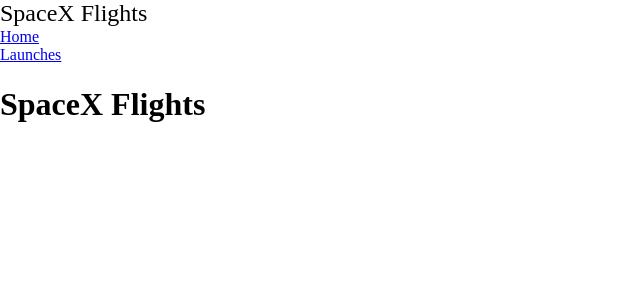
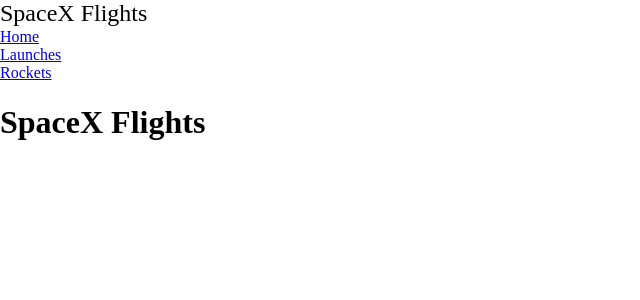
Before and after one commit to RobEasthope/spacex-flights, a React (Create React App) app: page / in a window 1280 px wide. Shown: the top 300 px of the page, without its empty margins (0-640 px from the left). Built offline with nearby package versions, Linux system fonts and the light colour scheme.

Commit message:
Add rockets page to nav and routing

```diff
--- a/src/components/layout/Header.tsx
+++ b/src/components/layout/Header.tsx
@@ -13,6 +13,10 @@
     <NavLink exact={true} to="/launches">
       Launches
     </NavLink>
+    <br />
+    <NavLink exact={true} to="/rockets">
+      Rockets
+    </NavLink>
   </div>
 );
 
--- a/src/routes.tsx
+++ b/src/routes.tsx
@@ -3,6 +3,7 @@
 
 import IndexPage from "./pages/Home/Home";
 import LaunchesPage from "./pages/Launches/Launches";
+import RocketsPage from "./pages/Rockets/Rockets";
 
 // If your app is big + you have routes with a lot of components, you should consider
 // code-splitting your routes! If you bundle stuff up with Webpack, I recommend `react-loadable`.
@@ -19,6 +20,7 @@
       <Switch>
         <Route exact={true} path="/" component={IndexPage} />
         <Route path="/launches" component={LaunchesPage} />
+        <Route path="/rockets" component={RocketsPage} />
         <Route component={() => <div>Not Found</div>} />
       </Switch>
     </React.Fragment>
```
